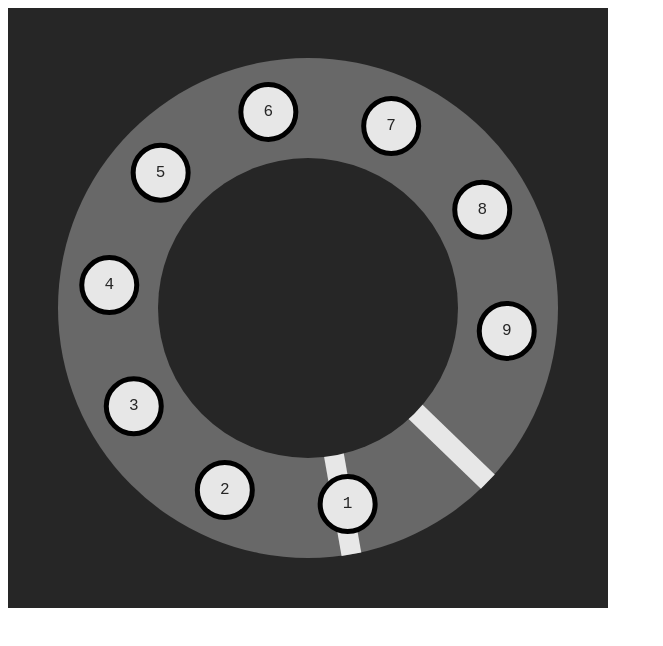
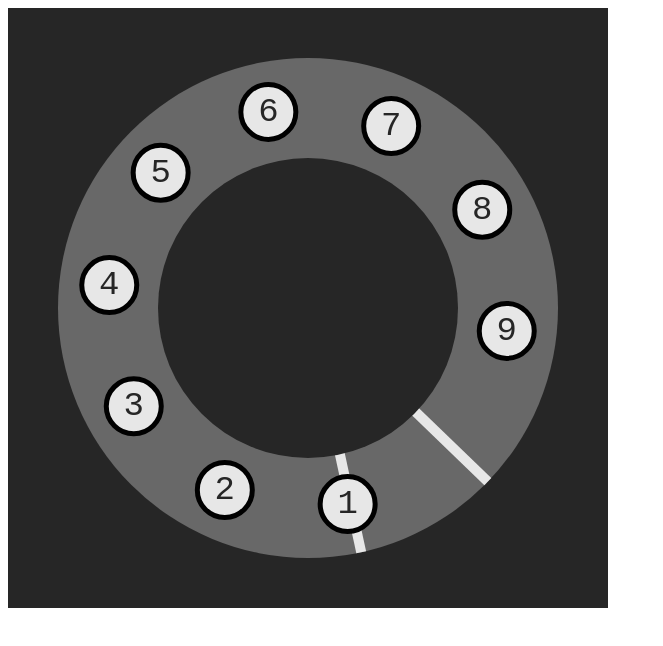
Before and after one commit to bonzo45/Phone-Selector, a React app: page / in a window 1280 px wide. Shown: the top 646 px of the page, without its empty margins (0-663 px from the left). Built offline with nearby package versions, Linux system fonts and the light colour scheme; the HTML template or start-up script is replaced by a standard one.

Commit message:
Bigger, different font and more accurate stop marker positioning.

```diff
--- a/src/phone-selector.jsx
+++ b/src/phone-selector.jsx
@@ -129,7 +129,7 @@ export class PhoneSelector extends React.Component {
 			>
 				<div className={outerClasses}>
 					<div className={innerClasses}></div>
-					<StopMarker position={36} />
+					<StopMarker position={36 - (10 / (Math.PI * 500)) * 360} />
 					<StopMarker position={0} />
 					{optionComponents}
 				</div>
--- a/src/styles.css
+++ b/src/styles.css
@@ -40,9 +40,9 @@
 
 .stop-marker {
 	width: 500px;
-	height: 20px;
+	height: 10px;
 	position: absolute;
-	top: 240px;
+	top: 245px;
 
 	z-index: 1;
 }
@@ -89,7 +89,8 @@
 }
 
 body {
-    font-family: 'Roboto Mono', monospace;
+	font-family: 'Space Mono', monospace;
+    font-size: 34px;
     -moz-user-select: none;
     -webkit-user-select: none;
     -ms-user-select: none;
```
Also changed, not shown: 1 other file (tests, documents, lock files or other folders).
